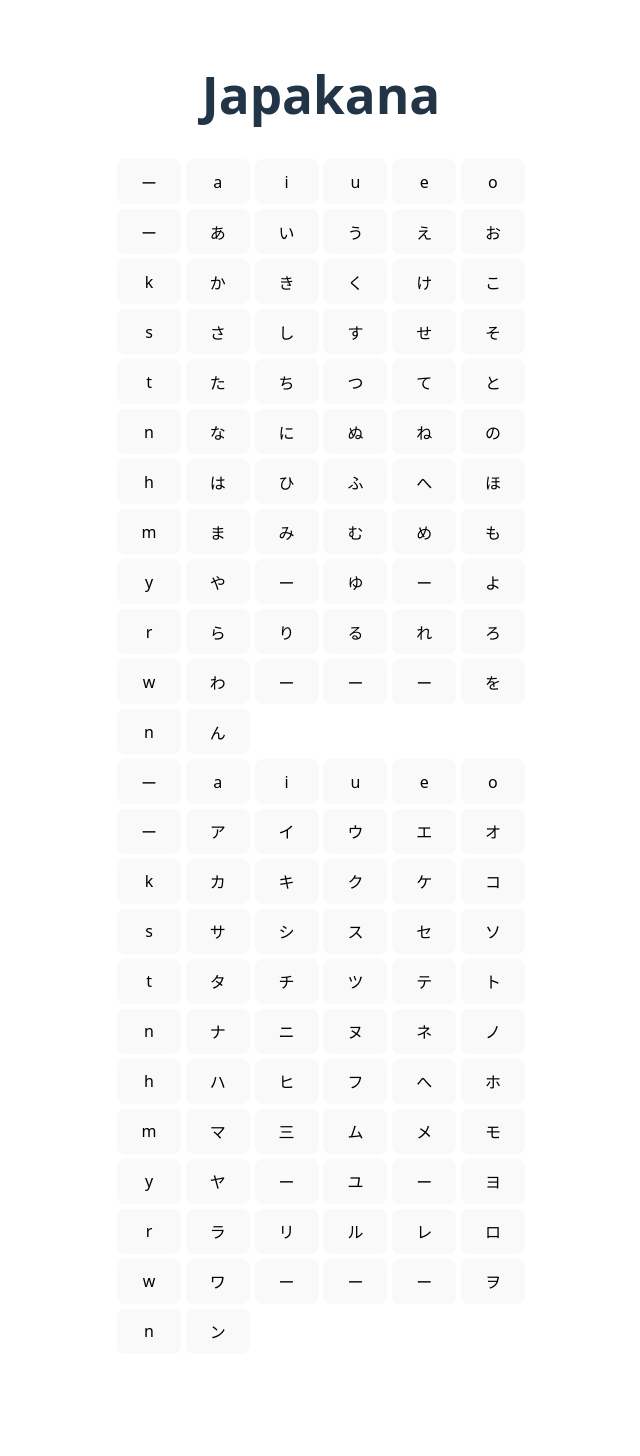
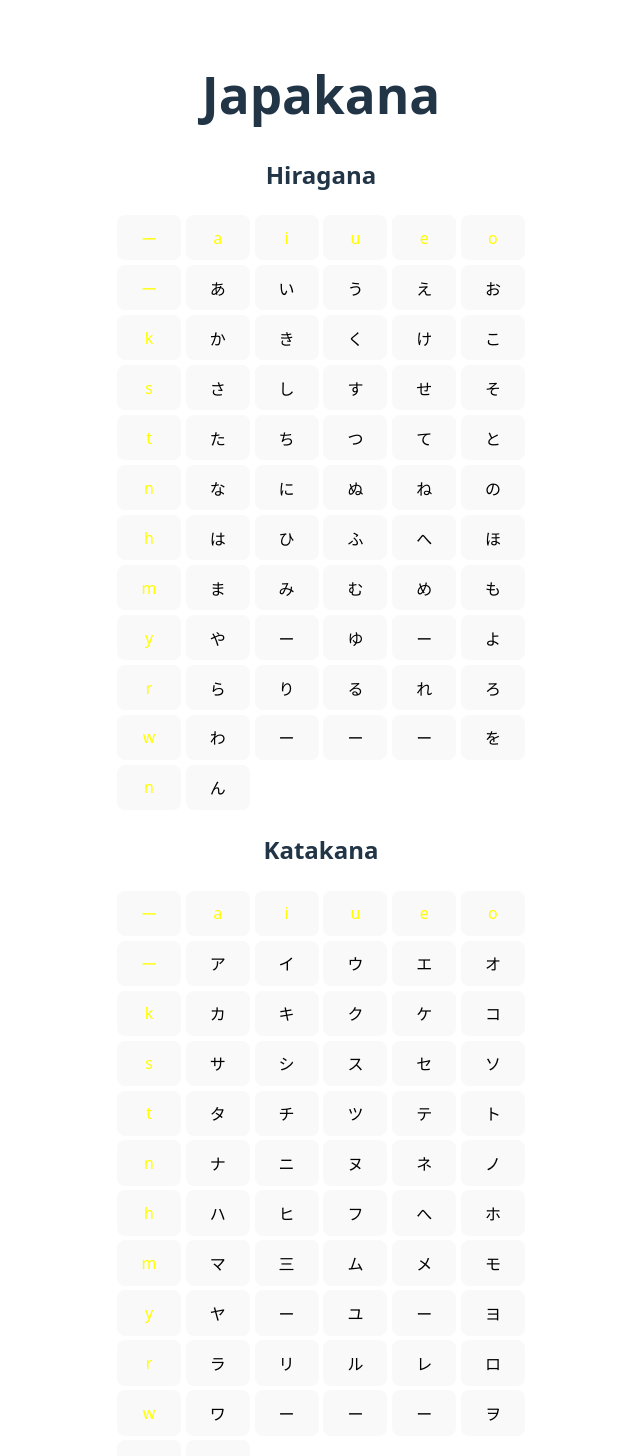
Before and after one commit to 62firelight/japakana-310, a React (Vite) app: page / in a window 1280 px wide. Shown: the top 1456 px of the page, without its empty margins (319-959 px from the left). Before the commit the page ends 1388 px from the top, so only its background shows below. Built offline with nearby package versions, Linux system fonts and the light colour scheme.

Commit message:
Add header colours and headings

```diff
--- a/src/App.css
+++ b/src/App.css
@@ -5,9 +5,13 @@
   text-align: center;
 }
 
-.hiragana {
+.hiragana, .katakana {
   display: flex;
   flex-direction: column;
+}
+
+.header {
+  color: yellow;
 }
 
 .row {
--- a/src/App.jsx
+++ b/src/App.jsx
@@ -8,20 +8,21 @@ function App() {
         <>
             <h1>Japakana</h1>
 
+            <h2>Hiragana</h2>
             <div className="hiragana">
                 <div className="row">
                     {/*Label Row */}
-                    <button>ー</button>
-                    <button>a</button>
-                    <button>i</button>
-                    <button>u</button>
-                    <button>e</button>
-                    <button>o</button>
+                    <button className="header">ー</button>
+                    <button className="header">a</button>
+                    <button className="header">i</button>
+                    <button className="header">u</button>
+                    <button className="header">e</button>
+                    <button className="header">o</button>
                 </div>
 
                 <div className="row">
                     {/* Vowel Row */}
-                    <button>ー</button>
+                    <button className="header">ー</button>
                     <button>あ</button>
                     <button>い</button>
                     <button>う</button>
@@ -31,7 +32,7 @@ function App() {
 
                 {/* k row */}
                 <div className="row">
-                    <button>k</button>
+                    <button className="header">k</button>
                     <button>か</button>
                     <button>き</button>
                     <button>く</button>
@@ -41,7 +42,7 @@ function App() {
 
                 {/* s row */}
                 <div className="row">
-                    <button>s</button>
+                    <button className="header">s</button>
                     <button>さ</button>
                     <button>し</button>
                     <button>す</button>
@@ -51,7 +52,7 @@ function App() {
 
                 {/* t row */}
                 <div className="row">
-                    <button>t</button>
+                    <button className="header">t</button>
                     <button>た</button>
                     <button>ち</button>
                     <button>つ</button>
@@ -61,7 +62,7 @@ function App() {
 
                 {/* n row */}
                 <div className="row">
-                    <button>n</button>
+                    <button className="header">n</button>
                     <button>な</button>
                     <button>に</button>
                     <button>ぬ</button>
@@ -71,7 +72,7 @@ function App() {
 
                 {/* h row */}
                 <div className="row">
-                    <button>h</button>
+                    <button className="header">h</button>
                     <button>は</button>
                     <button>ひ</button>
                     <button>ふ</button>
@@ -81,7 +82,7 @@ function App() {
 
                 {/* m row */}
                 <div className="row">
-                    <button>m</button>
+                    <button className="header">m</button>
                     <button>ま</button>
                     <button>み</button>
                     <button>む</button>
@@ -91,7 +92,7 @@ function App() {
 
                 {/* y row */}
                 <div className="row">
-                    <button>y</button>
+                    <button className="header">y</button>
                     <button>や</button>
                     <button>ー</button>
                     <button>ゆ</button>
@@ -101,7 +102,7 @@ function App() {
 
                 {/* r row */}
                 <div className="row">
-                    <button>r</button>
+                    <button className="header">r</button>
                     <button>ら</button>
                     <button>り</button>
                     <button>る</button>
@@ -111,7 +112,7 @@ function App() {
 
                 {/* w row */}
                 <div className="row">
-                    <button>w</button>
+                    <button className="header">w</button>
                     <button>わ</button>
                     <button>ー</button>
                     <button>ー</button>
@@ -121,25 +122,26 @@ function App() {
 
                 {/* n row */}
                 <div className="row">
-                    <button>n</button>
+                    <button className="header">n</button>
                     <button>ん</button>
                 </div>
             </div>
 
-            <div className="hiragana">
+            <h2>Katakana</h2>
+            <div className="katakana">
                 <div className="row">
                     {/*Label Row */}
-                    <button>ー</button>
-                    <button>a</button>
-                    <button>i</button>
-                    <button>u</button>
-                    <button>e</button>
-                    <button>o</button>
+                    <button className="header">ー</button>
+                    <button className="header">a</button>
+                    <button className="header">i</button>
+                    <button className="header">u</button>
+                    <button className="header">e</button>
+                    <button className="header">o</button>
                 </div>
 
                 <div className="row">
                     {/* Vowel Row */}
-                    <button>ー</button>
+                    <button className="header">ー</button>
                     <button>ア</button>
                     <button>イ</button>
                     <button>ウ</button>
@@ -149,7 +151,7 @@ function App() {
 
                 {/* k row */}
                 <div className="row">
-                    <button>k</button>
+                    <button className="header">k</button>
                     <button>カ</button>
                     <button>キ</button>
                     <button>ク</button>
@@ -159,7 +161,7 @@ function App() {
 
                 {/* s row */}
                 <div className="row">
-                    <button>s</button>
+                    <button className="header">s</button>
                     <button>サ</button>
                     <button>シ</button>
                     <button>ス</button>
@@ -169,7 +171,7 @@ function App() {
 
                 {/* t row */}
                 <div className="row">
-                    <button>t</button>
+                    <button className="header">t</button>
                     <button>タ</button>
                     <button>チ</button>
                     <button>ツ</button>
@@ -179,7 +181,7 @@ function App() {
 
                 {/* n row */}
                 <div className="row">
-                    <button>n</button>
+                    <button className="header">n</button>
                     <button>ナ</button>
                     <button>ニ</button>
                     <button>ヌ</button>
@@ -189,7 +191,7 @@ function App() {
 
                 {/* h row */}
                 <div className="row">
-                    <button>h</button>
+                    <button className="header">h</button>
                     <button>ハ</button>
                     <button>ヒ</button>
                     <button>フ</button>
@@ -199,7 +201,7 @@ function App() {
 
                 {/* m row */}
                 <div className="row">
-                    <button>m</button>
+                    <button className="header">m</button>
                     <button>マ</button>
                     <button>三</button>
                     <button>ム</button>
@@ -209,7 +211,7 @@ function App() {
 
                 {/* y row */}
                 <div className="row">
-                    <button>y</button>
+                    <button className="header">y</button>
                     <button>ヤ</button>
                     <button>ー</button>
                     <button>ユ</button>
@@ -219,7 +221,7 @@ function App() {
 
                 {/* r row */}
                 <div className="row">
-                    <button>r</button>
+                    <button className="header">r</button>
                     <button>ラ</button>
                     <button>リ</button>
                     <button>ル</button>
@@ -229,7 +231,7 @@ function App() {
 
                 {/* w row */}
                 <div className="row">
-                    <button>w</button>
+                    <button className="header">w</button>
                     <button>ワ</button>
                     <button>ー</button>
                     <button>ー</button>
@@ -239,7 +241,7 @@ function App() {
 
                 {/* n row */}
                 <div className="row">
-                    <button>n</button>
+                    <button className="header">n</button>
                     <button>ン</button>
                 </div>
             </div>
```
